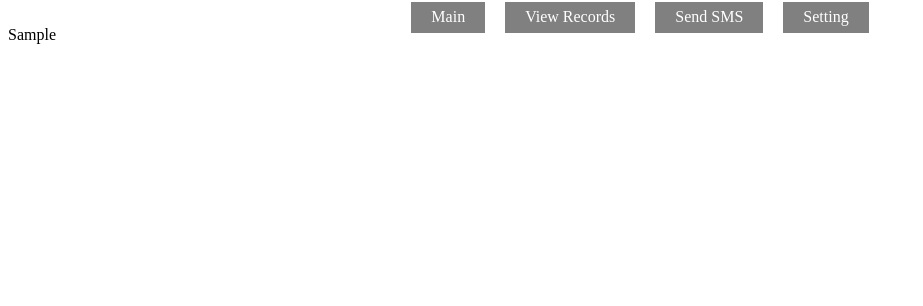
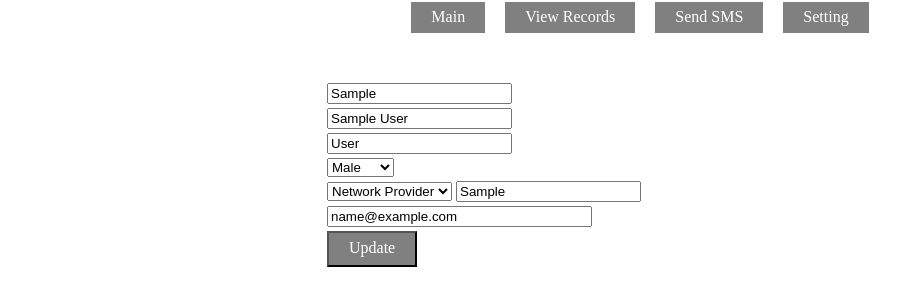
Before and after one commit to hrshmllw/PHPS2, a PHP site: a page that uses connections.php in a window 1280 px wide. Shown: the top 306 px of the page, without its empty margins (0-923 px from the left). Run offline with PHP 8.4, Linux system fonts and the light colour scheme; tables that the repository leaves empty or names only in its code hold one stand-in row (values such as "Sample post").

Commit message:
Finished Activity #6

```diff
--- a/Admin/retriever.php
+++ b/Admin/retriever.php
@@ -1,3 +1,19 @@
+<br>
+<br>
+<br>
+<br>
+
+<center>
+    <table border = "1" width = "80%">
+        <tr>
+            <td width = "16%"><b>Name</b></td>
+            <td width = "16%"><b>Gender</b></td>
+            <td width = "16%"><b>Contact</b></td>
+            <td width = "16%"><b>Email</b></td>
+            <td width = "16%"><b>Password</b></td>
+            <td width = "16%"><center><b>Action</b></center></td>
+        </tr>
+
 <?php
 include("../connections.php");
 
@@ -8,12 +24,37 @@ while($row_users = mysqli_fetch_assoc($retrieve_query)){
     $db_first_name = $row_users["first_name"];
     $db_middle_name = $row_users["middle_name"];
     $db_last_name = $row_users["last_name"];
-    $db_gender = $row_users["gender"];
+    $db_gender = ucfirst($row_users["gender"]);
     $db_prefix = $row_users["prefix"];
     $db_seven_digits = $row_users["seven_digits"];
     $db_email = $row_users["email"];
     $db_password = $row_users["password"];
 
-    echo $db_first_name . " <br> ";
+    $full_name = ucfirst($db_first_name) . " " . ucfirst($db_middle_name[0]) . ". " . ucfirst($db_last_name);
+    $contact = $db_prefix.$db_seven_digits;
+
+    $jScript = md5(rand(1,9));
+    $newScript = md5(rand(1,9));
+    $getUpdate = md5(rand(1,9));
+
+    echo "
+    <tr>
+        <td>$full_name</td>
+        <td>$db_gender</td>
+        <td>$contact</td>
+        <td>$db_email</td>
+        <td>$db_password</td>
+        <td>
+            <center>
+                <br>
+                    <a href='?jScript=$jScript&&newScript=$newScript&&getUpdate=$getUpdate&&id_user=$id_user' class = 'btn-update'>Update</a>
+                <br>
+                <br>
+            </center>
+        </td>
+    </tr>";
 }
 ?>
+
+    </table>
+</center>
--- /dev/null
+++ b/Admin/updating_user.php
@@ -0,0 +1,144 @@
+<?php
+$id_user = $_GET["id_user"];
+
+$get_record = mysqli_query($connections, "SELECT * FROM table_user WHERE id_user = '$id_user'");
+
+while($get = mysqli_fetch_assoc($get_record)){
+    $db_first_name = $get["first_name"];
+    $db_middle_name = $get["middle_name"];
+    $db_last_name = $get["last_name"];
+    $db_gender = $get["gender"];
+    $db_prefix = $get["prefix"];
+    $db_seven_digits = $get["seven_digits"];
+    $db_email = $get["email"];
+    $db_password = $get["password"];
+}
+
+$new_first_name = $new_middle_name = $new_last_name = $new_gender = $new_prefix = $new_seven_digits = $new_email = "";
+$new_first_nameErr = $new_middle_nameErr = $new_last_nameErr = $new_genderErr = $new_prefixErr = $new_seven_digitsErr = $new_emailErr = "";
+
+if(isset($_POST["btn_update"])){
+    if(empty($_POST["new_first_name"])){
+        $new_first_nameErr = "This field must not be empty.";
+    } else{
+        $new_first_name = $_POST["new_first_name"];
+        $db_first_name = $new_first_name;
+    }
+
+    if(empty($_POST["new_middle_name"])){
+        $new_middle_nameErr = "This field must not be empty.";
+    } else{
+        $new_middle_name = $_POST["new_middle_name"];
+        $db_middle_name = $new_middle_name;
+    }
+
+    if(empty($_POST["new_last_name"])){
+        $new_last_nameErr = "This field must not be empty.";
+    } else{
+        $new_last_name = $_POST["new_last_name"];
+        $db_last_name = $new_last_name;
+    }
+
+    if(empty($_POST["new_seven_digits"])){
+        $new_seven_digitsErr = "This field must not be empty.";
+    } else{
+        $new_seven_digits = $_POST["new_seven_digits"];
+        $db_seven_digits = $new_seven_digits;
+    }
+
+    if(empty($_POST["new_email"])){
+        $new_emailErr = "This field must not be empty.";
+    } else{
+        $new_email = $_POST["new_email"];
+        $db_email = $new_email;
+    }
+
+    $db_gender = $_POST["new_gender"];
+    $db_prefix = $_POST["new_prefix"];
+
+    if($new_first_name && $new_middle_name && $new_last_name && $new_seven_digits && $new_email){
+        mysqli_query($connections, "UPDATE table_user SET
+
+        first_name = '$db_first_name',
+        middle_name = '$db_middle_name',
+        last_name = '$db_last_name',
+        gender = '$db_gender',
+        prefix = '$db_prefix',
+        seven_digits = '$db_seven_digits',
+        email = '$db_email' WHERE id_user = '$id_user'");
+
+        $encrypted = md5(rand(1,9));
+        echo "<script>window.location.href = 'view_records?$encrypted&&notify=Record has been updated!';</script>";
+    }
+}
+?>
+
+<style>
+    .error{
+        color:red;
+    }
+</style>
+
+<center>
+<br>
+<br>
+<br>
+<form method = "POST">
+    <table border = "0" width = "50%">
+        <tr>
+            <td>
+                <input type = "text" name = "new_first_name" value = "<?php echo $db_first_name; ?>" placeholder = "First name">
+                <span class = "error"><?php echo $new_first_nameErr; ?></span>
+            </td>
+        </tr>
+        <tr>
+            <td>
+                <input type = "text" name = "new_middle_name" value = "<?php echo $db_middle_name; ?>" placeholder = "Middle name">
+                <span class = "error"><?php echo $new_middle_nameErr; ?></span>
+            </td>
+        </tr>
+        <tr>
+            <td>
+                <input type = "text" name = "new_last_name" value = "<?php echo $db_last_name; ?>" placeholder = "Last name">
+                <span class = "error"><?php echo $new_last_nameErr; ?></span>
+            </td>
+        </tr>
+        <tr>
+            <td>
+                <select name = "new_gender">
+                    <option name = "new_gender" value = "Male" <?php if($db_gender == "Male") { echo "selected"; } ?>>Male</option>
+                    <option name = "new_gender" value = "Female" <?php if($db_gender == "Female") { echo "selected"; } ?>>Female</option>
+                </select>
+                <span class = "error"><?php echo $new_genderErr; ?></span>
+            </td>
+        </tr>
+        <tr>
+            <td>
+                <select name = "new_prefix">
+                    <option name = "new_prefix" value = "">Network Provider</option>
+                    <option name = "new_prefix" value = "0916" <?php if ($db_prefix == "0916") { echo "selected"; } ?>>0916</option>
+                    <option name = "new_prefix" value = "0917" <?php if ($db_prefix == "0917") { echo "selected"; } ?>>0917</option>
+                    <option name = "new_prefix" value = "0926" <?php if ($db_prefix == "0926") { echo "selected"; } ?>>0926</option>
+                    <option name = "new_prefix" value = "0927" <?php if ($db_prefix == "0927") { echo "selected"; } ?>>0927</option>
+                    <option name = "new_prefix" value = "0929" <?php if ($db_prefix == "0929") { echo "selected"; } ?>>0929</option>
+                    <option name = "new_prefix" value = "0949" <?php if ($db_prefix == "0949") { echo "selected"; } ?>>0949</option>
+                </select>
+                <span class = "error"><?php echo $new_prefixErr; ?></span>
+                <input type = "text" name = "new_seven_digits" value = "<?php echo $db_seven_digits; ?>" maxlength = "7" placeholder = "Other seven digits" onkeypress = 'return isNumberKey(event)'>
+                <span class = "error"><?php echo $new_seven_digitsErr; ?></span>
+            </td>
+        </tr>
+        <tr>
+            <td>
+                <input type = "text" name = "new_email" value = "<?php echo $db_email; ?>" placeholder = "Email" size = "30">
+                <span class = "error"><?php echo $new_emailErr; ?></span>
+            </td>
+        </tr>
+        <tr>
+            <td>
+                <input type = "submit" name = "btn_update" value = "Update" class = "btn-primary">
+            </td>
+        </tr>
+    </table>
+</form>
+</center>
--- a/Admin/view_records.php
+++ b/Admin/view_records.php
@@ -12,8 +12,24 @@ include("nav.php");
     }, 1000);
 </script>
 
+<?php
+if(empty($_GET["getUpdate"])){
+?>
+
 <div id = "retriever">
 <?php
 include("retriever.php");
 ?>
 </div>
+
+<?php
+} else{
+    include("updating_user.php");
+}
+
+if(empty($_GET["notify"])){
+
+} else{
+    echo "<font color = green><h3><center>" . $_GET["notify"] . "</center></h3></font>";
+}
+?>
--- a/connections.php
+++ b/connections.php
@@ -22,4 +22,18 @@ if (mysqli_connect_errno()){
     background: #a9a9a9;
     text-decoration: none;
 }
+
+.btn-update{
+    font-family: Arial;
+    color: #ffffff;
+    font-size: 15px;
+    background: #a9a9a9;
+    padding: 10px 20px 10px 20px;
+    text-decoration: none;
+}
+
+.btn-update:hover{
+    background: #808080;
+    text-decoration: none;
+}
 </style>
```
